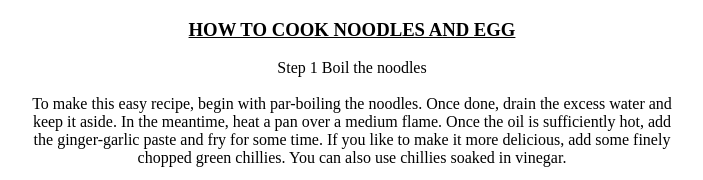
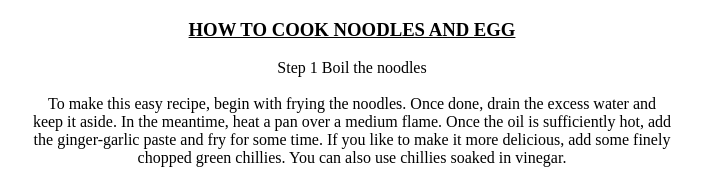
Before and after one commit to Raphael3423/gadstutorialongit, a plain HTML site: page noodlestutorial.html in a window 1280 px wide. Shown: the top 180 px of the page, 288-991 px from the left. Drawn offline with Linux system fonts and the light colour scheme.

Commit message:
code updated

```diff
--- a/noodlestutorial.html
+++ b/noodlestutorial.html
@@ -10,7 +10,7 @@
     <h3 style="text-decoration: underline; text-align: center;">HOW TO COOK NOODLES AND EGG</h3>
     <p style=" text-align: center;">
         Step 1 Boil the noodles <br><br>
-To make this easy recipe, begin with par-boiling the noodles. Once done, drain the excess water and keep it aside. In the meantime, heat a pan over a medium flame. Once the oil is sufficiently hot, add the ginger-garlic paste and fry for some time. If you like to make it more delicious, add some finely chopped green chillies. You can also use chillies soaked in vinegar.
+To make this easy recipe, begin with frying the noodles. Once done, drain the excess water and keep it aside. In the meantime, heat a pan over a medium flame. Once the oil is sufficiently hot, add the ginger-garlic paste and fry for some time. If you like to make it more delicious, add some finely chopped green chillies. You can also use chillies soaked in vinegar.
     </p>
 
     <p>Step 2 <br><br> Toss the veggies and cook the eggs
```
